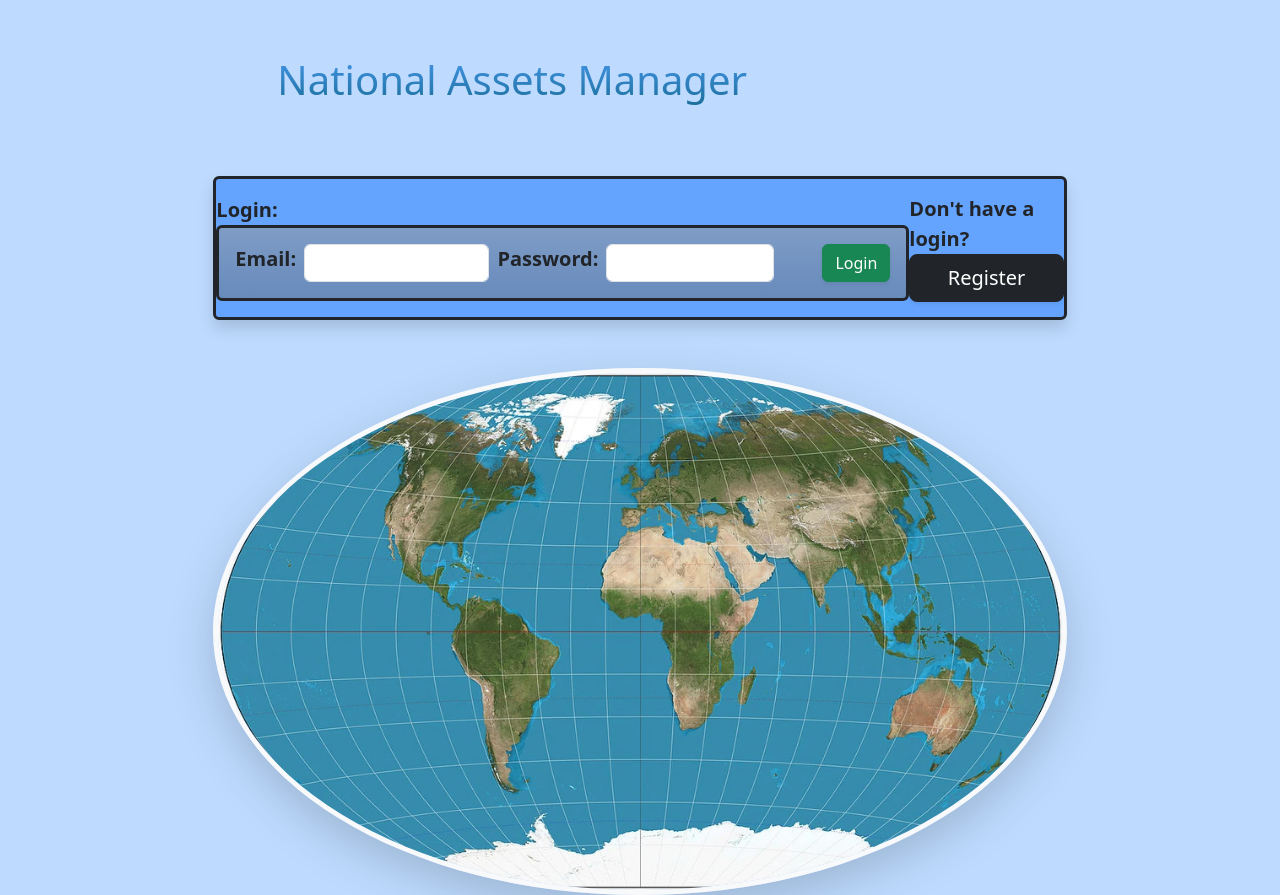
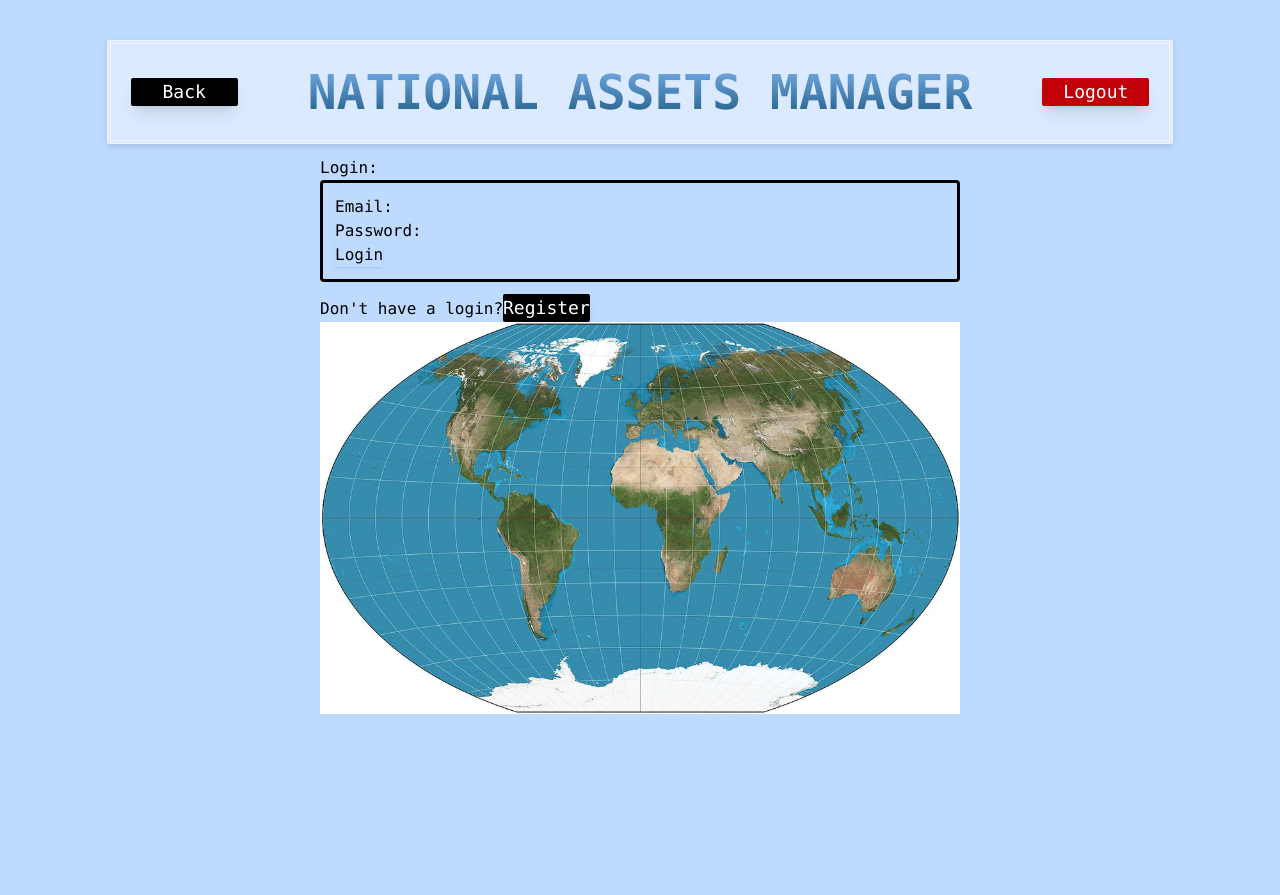
Before and after one commit to Dosus77783/NationalAssetsManager, a React (Vite) app in the folder client/: page / in a window 1280 px wide. After the commit the page ends 800 px from the top, so only its background shows below. Built offline with nearby package versions, Linux system fonts and the light colour scheme; no server answers.

Commit message:
Removed Bootstrap - NavigationBar changed

```diff
--- a/client/index.html
+++ b/client/index.html
@@ -3,11 +3,12 @@
   <head>
     <meta charset="UTF-8" />
     <meta name="viewport" content="width=device-width, initial-scale=1.0" />
+    <link href="/src/index.css" rel="stylesheet">
     <title>National Assets Manager</title>
     <link rel="icon" href="https://static.thenounproject.com/png/2776175-200.png">
   </head>
-  <body >
-    <div id="root" class="bg-blue-200 pt-10" ></div>
+  <body class="bg-blue-200 font-mono py-10">
+    <div id="root" class="w-10/12 m-auto grid grid-cols-5" ></div>
     <script type="module" src="/src/main.jsx"></script>
   </body>
 </html>
--- a/client/package.json
+++ b/client/package.json
@@ -11,10 +11,7 @@
   },
   "dependencies": {
     "@tailwindcss/vite": "^4.0.15",
-    "autoprefixer": "^10.4.21",
     "axios": "^1.8.1",
-    "bootstrap": "^5.3.3",
-    "postcss": "^8.5.3",
     "react": "^19.0.0",
     "react-dom": "^19.0.0",
     "react-router-dom": "^7.2.0",
--- a/client/src/App.jsx
+++ b/client/src/App.jsx
@@ -12,7 +12,7 @@ import Layout from './components/Layout'
 function App() {
 
   return (
-    <div className="w-4/6 m-auto">
+    <>
       <Routes>
         <Route element={ <Layout /> } >
           <Route path="/" element={<HomePageView />} />
@@ -24,7 +24,7 @@ function App() {
           <Route path="/country/settings/spending/:id" element={<CountrySpendingView />} />
         </Route>
       </Routes>
-    </div>
+    </>
   )
 }
 
--- a/client/src/components/LogoutButton.jsx
+++ b/client/src/components/LogoutButton.jsx
@@ -18,7 +18,7 @@ export default function LogoutButton(){
 
     return(
         <>
-            <button type="button" onClick={ () => onLogOut() } className="btn btn-lg btn-primary shadow-sm my-auto px-3" >Logout</button>
+            <button type="button" onClick={ () => onLogOut() } className="grow-1 w-18 m-auto shadow-lg text-lg bg-red-700 hover:bg-red-600 text-white rounded-xs" >Logout</button>
         </>
     )
 }
--- a/client/src/components/NavButton.jsx
+++ b/client/src/components/NavButton.jsx
@@ -1,11 +1,11 @@
 import { useNavigate } from "react-router-dom"
 
-export default function NavButton( { btnText, navigation } ){
+export default function NavButton( { btnText, navigation, styleAdditons = "" } ){
     const navigate = useNavigate();
 
     return(
         <>
-            <button type="button" onClick={ () => navigate(navigation)} className="btn btn-lg btn-dark shadow-sm my-auto px-4" >{btnText}</button>
+            <button type="button" onClick={ () => navigate(navigation)} className={"my-auto shadow-lg text-lg bg-black hover:bg-slate-700 text-white rounded-xs " + styleAdditons} >{btnText}</button>
         </>
     )
 }
--- a/client/src/components/NavigationBar.jsx
+++ b/client/src/components/NavigationBar.jsx
@@ -39,10 +39,10 @@ export function NavigationBar(){
     }, [location.pathname])
 
     return(
-    <div className="p-3 mb-5 bg-clip-text text-transparent bg-linear-to-t from-cyan-800 to-blue-400 " >
-        { navSettings.showBackBtn && <NavButton btnText={"Back"} navigation={ navSettings.backNavigation } /> }
-        <h1 className="mx-5 " >National Assets Manager</h1>
-        { navSettings.showLogoutBtn && <LogoutButton /> }
+    <div className="flex flex-wrap px-5 py-2 col-span-5 bg-blue-100 rounded-xs border-4 border-blue-50 border-double drop-shadow-md" >
+        { /* navSettings.showBackBtn  && */ <NavButton btnText={"Back"} navigation={ navSettings.backNavigation } styleAdditons="mx-auto grow-1 w-18" /> }
+        <h1 className="grow-4 text-center py-4 text-5xl font-bold bg-clip-text text-transparent bg-linear-to-b from-blue-300 to-sky-900" >NATIONAL ASSETS MANAGER</h1>
+        { /* navSettings.showLogoutBtn && */ <LogoutButton /> }
     </div>
     )
 }
--- a/client/src/index.css
+++ b/client/src/index.css
@@ -1,6 +1,5 @@
 @import "tailwindcss";
 
-:root {
-  -webkit-font-smoothing: antialiased;
-  -moz-osx-font-smoothing: grayscale;
+button{
+    cursor: pointer;
 }
--- a/client/src/main.jsx
+++ b/client/src/main.jsx
@@ -2,7 +2,6 @@ import { StrictMode } from 'react'
 import { createRoot } from 'react-dom/client'
 import { BrowserRouter } from 'react-router-dom'
 import './index.css'
-import 'bootstrap/dist/css/bootstrap.min.css'
 import App from './App.jsx'
 import { UserProvider } from './context/userContext.jsx'
 
--- a/client/src/views/HomePageView.jsx
+++ b/client/src/views/HomePageView.jsx
@@ -53,14 +53,14 @@ export default function HomePageView(){
 
     return(
         <>
-            <div className="border border-dark rounded border-3 d-flex justify-content-evenly bg-primary bg-opacity-50 shadow">
+            <div className="col-start-2 col-span-3">
                 <LoginForm formData={loginFormData} onFormChange={ onFormChange } formSubmition={ formSubmition } />
                 <p className="fs-5 fw-bold d-flex flex-column my-auto">
                     Don't have a login?
-                    <NavButton btnText={"Register"} navigation={"/registration"} />
+                    <NavButton btnText={"Register"} navigation={"/registration"} styleAdditons="" />
                 </p>
             </div>
-            <img src="./src/assets/globe.png" alt="earth globe" className="border border-5 border-light rounded-circle mt-5 shadow-lg"/>
+            <img src="./src/assets/globe.png" alt="earth globe" className="col-start-2 col-span-3"/>
         </>
     )
 }
```
Also changed, not shown: 1 other file (tests, documents, lock files or other folders).
